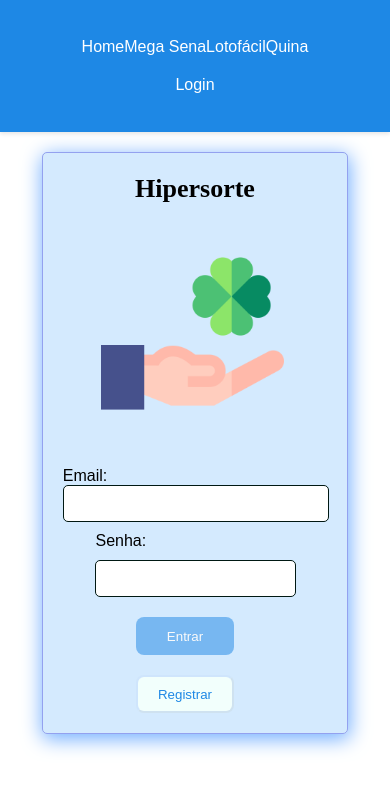
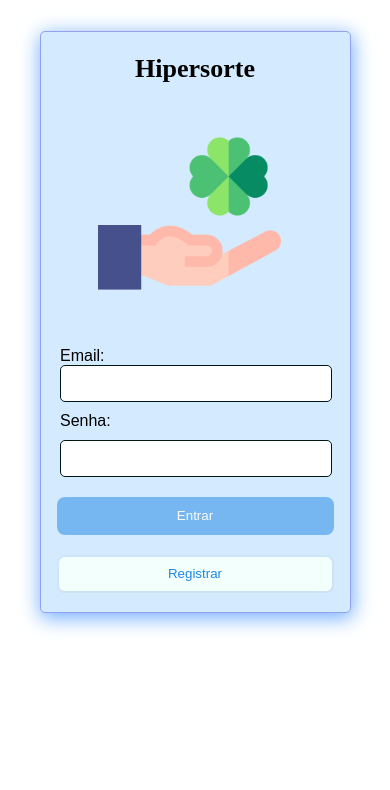
Before and after one commit to renatoft89/hipersorte, a React (Create React App) app in the folder front/: page /login in a window 390 px wide. Shown: the top 790 px of the page. Built offline with nearby package versions, Linux system fonts and the light colour scheme; no server answers.

Commit message:
edit css login

```diff
--- a/front/package.json
+++ b/front/package.json
@@ -15,7 +15,7 @@
   },
   "homepage": "https://renatoft89.github.io/hipersorte",
   "scripts": {
-     "start": "react-scripts start --host 0.0.0.0",
+     "start": "react-scripts start --host 192.168.0.50",
     "build": "react-scripts build",
     "test": "react-scripts test",
     "eject": "react-scripts eject",
--- a/front/src/components/User/Login.js
+++ b/front/src/components/User/Login.js
@@ -3,7 +3,7 @@ import { useHistory } from "react-router-dom";
 import Sorte from '../../img/sorte.png';
 
 import '../../styles/Login.css';
-import Header from '../Header';
+// import Header from '../Header';
 import { addUserLocal } from '../../services/localStorage';
 // import { setUserLocalStorage } from '../utils/auxLocalStorage';
 import { authUser } from '../../services/requests';
@@ -57,7 +57,6 @@ const Login = () => {
 
   return (
     <>
-    <Header />
     <form className="form-login">
       <fieldset className="fieldset-login">
         {/* <legend className="legend-login">Hipersorte</legend> */}
@@ -75,8 +74,6 @@ const Login = () => {
             value={email}
             name="email"
             onChange={handleChange} />
-        </label>
-        <label>
           Senha:
           <input
             className='input-password'
--- a/front/src/styles/Login.css
+++ b/front/src/styles/Login.css
@@ -17,7 +17,7 @@
   max-height: 600px;
   max-width: 270px;
   padding: 5%;
-  margin-top: 3%;
+  margin-top: 8%;
   margin-bottom: 5%;
 }
 
@@ -86,17 +86,13 @@
 
 /* Estilos para telas menores */
 @media screen and (max-width: 1080px) {
-  .fieldset-login {
+  /* .fieldset-login {
     max-width: 100%;
     margin: 5% 10%;
     padding: 5%;
-  }
+  } */
 
-  .button-login,
-  .button-register {
-    width: calc(100% - 20px); /* Subtrai 20px para considerar o padding */
-    margin-top: 20px;
-  }
+  /*  */
 
   .input-email,
   .input-password {
```
